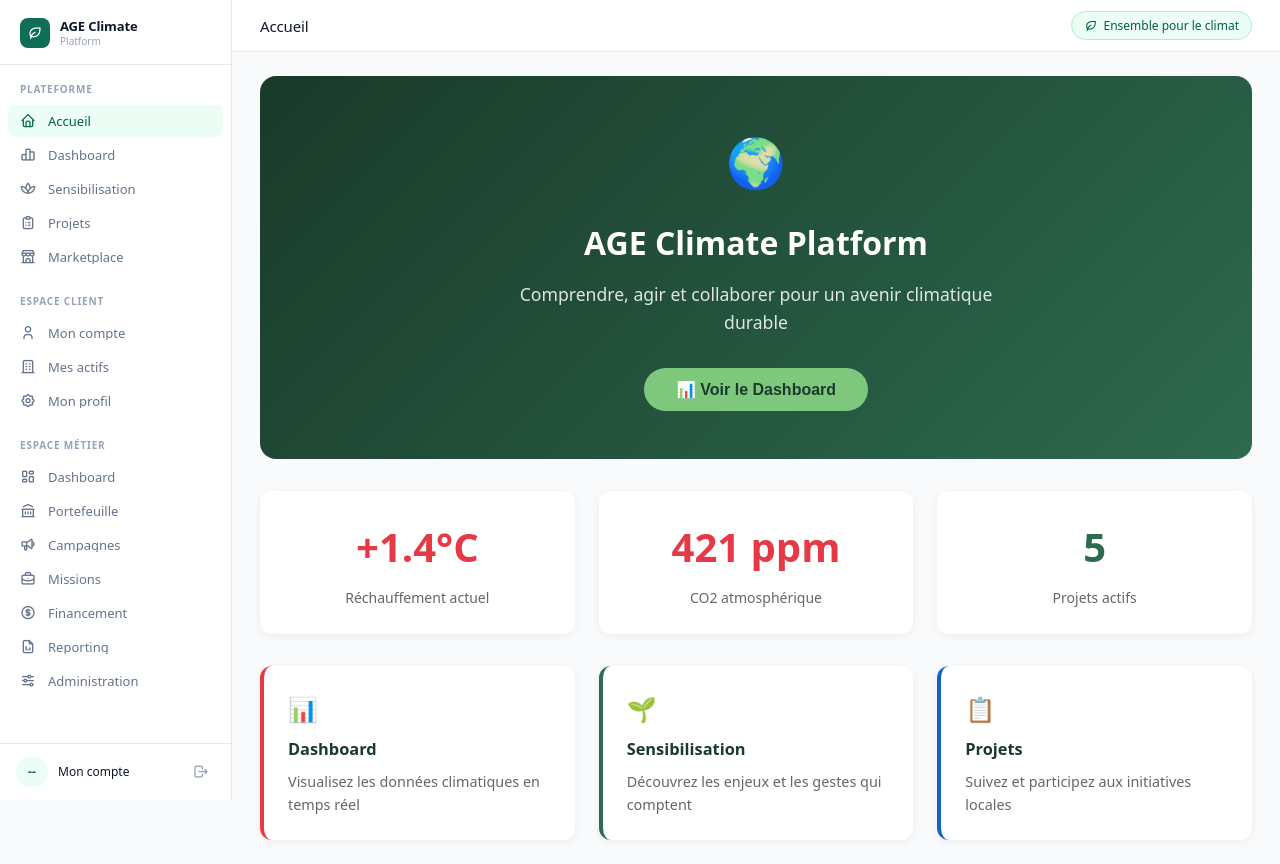
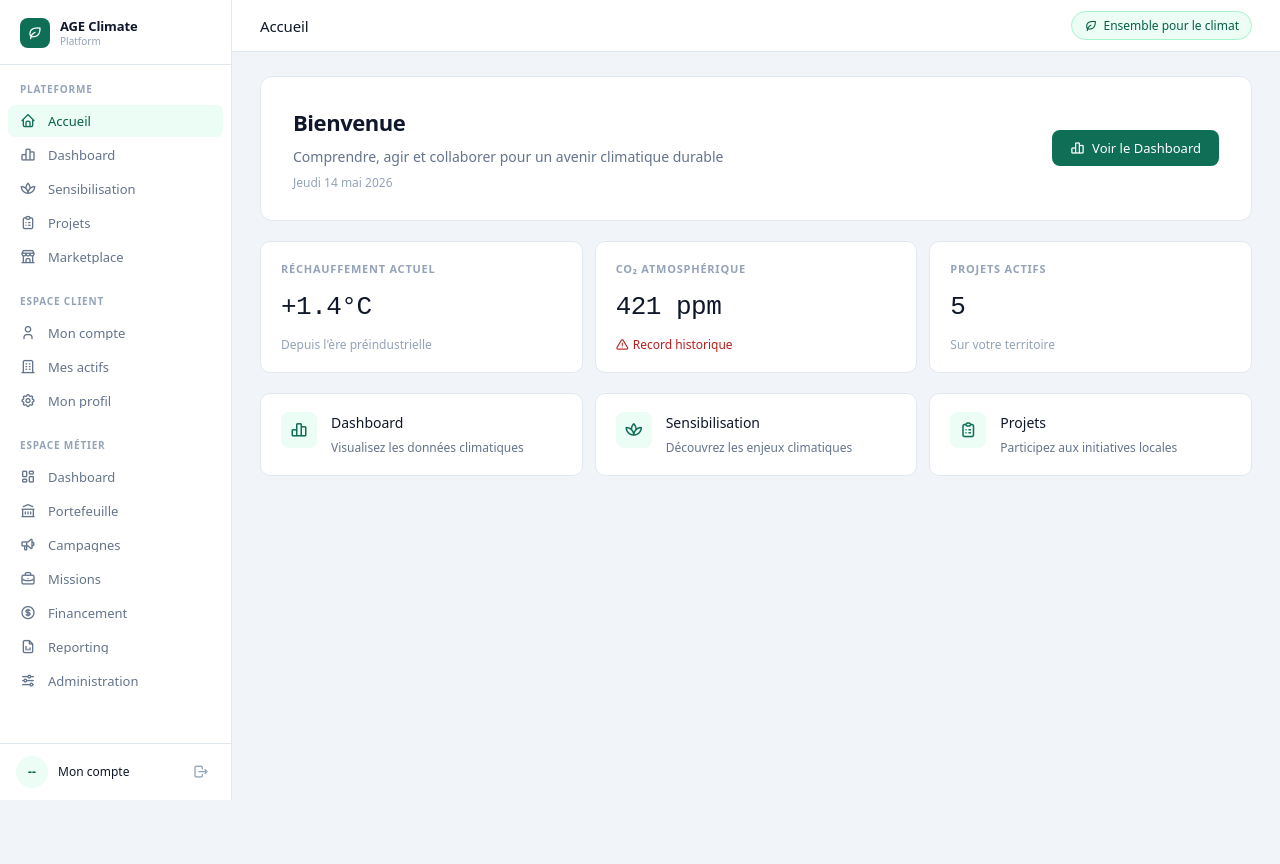
Before and after one commit to agelegacyqc-prog/age-climate-platform, a React (Vite) app: page / in a window 1280 px wide. After the commit the page ends 800 px from the top, so only its background shows below. Built offline with nearby package versions, Linux system fonts and the light colour scheme; no server answers.

Commit message:
feat: redesign Accueil corporate + fond gris

```diff
--- a/src/pages/Accueil.tsx
+++ b/src/pages/Accueil.tsx
@@ -6,57 +6,108 @@ import CartePortefeuille from "../components/CartePortefeuille"
 type Profil = "banque" | "assurance" | "particulier" | "collectivite" | null
 
 interface ProfilConfig {
-  titre: string
   sousTitre: string
-  boutons: { label: string; route: string; icone: string }[]
+  boutons: { label: string; route: string; icon: string }[]
   afficherCarte: boolean
+  kpis: { val: string; label: string; tendance?: string; tendanceColor?: string }[]
+  raccourcis: { route: string; icon: string; titre: string; desc: string }[]
 }
 
 const PROFIL_CONFIG: Record<string, ProfilConfig> = {
   banque: {
-    titre: "Bienvenue sur AGE Climate Platform",
     sousTitre: "Gérez le risque climatique de vos financements immobiliers",
     boutons: [
-      { label: "Mes campagnes", route: "/metier/campagnes", icone: "📋" },
-      { label: "Portefeuille", route: "/metier/portefeuille", icone: "🏢" },
+      { label: "Mes campagnes", route: "/metier/campagnes", icon: "ti-speakerphone" },
+      { label: "Portefeuille", route: "/metier/portefeuille", icon: "ti-building-bank" },
     ],
     afficherCarte: true,
+    kpis: [
+      { val: "247", label: "Actifs analysés", tendance: "+12 ce mois", tendanceColor: "#0F6E56" },
+      { val: "−6,4 %", label: "Décote moy. Brown Value", tendance: "Sur 180 biens", tendanceColor: "#94A3B8" },
+      { val: "8", label: "Campagnes actives", tendance: "3 en attente", tendanceColor: "#94A3B8" },
+    ],
+    raccourcis: [
+      { route: "/metier/campagnes", icon: "ti-speakerphone", titre: "Campagnes", desc: "Gérez vos campagnes d'analyse climatique" },
+      { route: "/metier/portefeuille", icon: "ti-building-bank", titre: "Portefeuille", desc: "Vue consolidée de vos actifs financés" },
+      { route: "/metier/reporting", icon: "ti-file-analytics", titre: "Reporting", desc: "Rapports CSRD, SFDR et conformité" },
+    ],
   },
   assurance: {
-    titre: "Bienvenue sur AGE Climate Platform",
     sousTitre: "Analysez l'exposition climatique de vos assurés",
     boutons: [
-      { label: "Mes campagnes", route: "/metier/campagnes", icone: "📋" },
-      { label: "Portefeuille", route: "/metier/portefeuille", icone: "🏢" },
+      { label: "Mes campagnes", route: "/metier/campagnes", icon: "ti-speakerphone" },
+      { label: "Portefeuille", route: "/metier/portefeuille", icon: "ti-building-bank" },
     ],
     afficherCarte: true,
+    kpis: [
+      { val: "312", label: "Biens assurés analysés", tendance: "+24 ce mois", tendanceColor: "#0F6E56" },
+      { val: "58/100", label: "Score risque moyen", tendance: "Risque modéré", tendanceColor: "#D97706" },
+      { val: "5", label: "Campagnes actives", tendance: "2 en attente", tendanceColor: "#94A3B8" },
+    ],
+    raccourcis: [
+      { route: "/metier/campagnes", icon: "ti-speakerphone", titre: "Campagnes", desc: "Gérez vos campagnes d'analyse climatique" },
+      { route: "/metier/portefeuille", icon: "ti-building-bank", titre: "Portefeuille", desc: "Vue consolidée de vos assurés" },
+      { route: "/metier/reporting", icon: "ti-file-analytics", titre: "Reporting", desc: "Rapports CSRD, SFDR et conformité" },
+    ],
   },
   particulier: {
-    titre: "Bienvenue sur AGE Climate Platform",
     sousTitre: "Évaluez le risque climatique de votre bien immobilier",
     boutons: [
-      { label: "Mon bien", route: "/client/actifs", icone: "🏠" },
-      { label: "Aides & Subventions", route: "/client/aides", icone: "💶" },
+      { label: "Mon bien", route: "/client/actifs", icon: "ti-home" },
+      { label: "Aides & Subventions", route: "/client/aides", icon: "ti-coin" },
     ],
     afficherCarte: false,
+    kpis: [
+      { val: "+1.4°C", label: "Réchauffement actuel", tendance: "Depuis l'ère préindustrielle", tendanceColor: "#94A3B8" },
+      { val: "421 ppm", label: "CO₂ atmosphérique", tendance: "Record historique", tendanceColor: "#B91C1C" },
+      { val: "5", label: "Projets actifs", tendance: "Sur votre territoire", tendanceColor: "#94A3B8" },
+    ],
+    raccourcis: [
+      { route: "/client/actifs", icon: "ti-home", titre: "Mon bien", desc: "Analysez le risque climatique de votre bien" },
+      { route: "/client/aides", icon: "ti-coin", titre: "Aides & Subventions", desc: "Découvrez les financements disponibles" },
+      { route: "/marketplace", icon: "ti-building-store", titre: "Marketplace", desc: "Trouvez vos experts partenaires" },
+    ],
   },
   collectivite: {
-    titre: "Bienvenue sur AGE Climate Platform",
     sousTitre: "Pilotez la résilience climatique de votre territoire",
     boutons: [
-      { label: "Mon territoire", route: "/metier/portefeuille", icone: "🗺️" },
-      { label: "Reporting", route: "/metier/reporting", icone: "📊" },
+      { label: "Mon territoire", route: "/metier/portefeuille", icon: "ti-map" },
+      { label: "Reporting", route: "/metier/reporting", icon: "ti-file-analytics" },
     ],
     afficherCarte: true,
+    kpis: [
+      { val: "47", label: "Sites analysés", tendance: "+5 ce mois", tendanceColor: "#0F6E56" },
+      { val: "62/100", label: "Score résilience moyen", tendance: "En amélioration", tendanceColor: "#0F6E56" },
+      { val: "3", label: "Rapports produits", tendance: "Ce trimestre", tendanceColor: "#94A3B8" },
+    ],
+    raccourcis: [
+      { route: "/metier/portefeuille", icon: "ti-map", titre: "Mon territoire", desc: "Vue géographique de vos sites" },
+      { route: "/metier/reporting", icon: "ti-file-analytics", titre: "Reporting", desc: "Conformité et rapports de durabilité" },
+      { route: "/marketplace", icon: "ti-building-store", titre: "Marketplace", desc: "Trouvez vos experts partenaires" },
+    ],
   },
   defaut: {
-    titre: "AGE Climate Platform",
     sousTitre: "Comprendre, agir et collaborer pour un avenir climatique durable",
     boutons: [
-      { label: "Voir le Dashboard", route: "/dashboard", icone: "📊" },
+      { label: "Voir le Dashboard", route: "/dashboard", icon: "ti-chart-bar" },
     ],
     afficherCarte: false,
+    kpis: [
+      { val: "+1.4°C", label: "Réchauffement actuel", tendance: "Depuis l'ère préindustrielle", tendanceColor: "#94A3B8" },
+      { val: "421 ppm", label: "CO₂ atmosphérique", tendance: "Record historique", tendanceColor: "#B91C1C" },
+      { val: "5", label: "Projets actifs", tendance: "Sur votre territoire", tendanceColor: "#94A3B8" },
+    ],
+    raccourcis: [
+      { route: "/dashboard", icon: "ti-chart-bar", titre: "Dashboard", desc: "Visualisez les données climatiques" },
+      { route: "/sensibilisation", icon: "ti-plant-2", titre: "Sensibilisation", desc: "Découvrez les enjeux climatiques" },
+      { route: "/projets", icon: "ti-clipboard-list", titre: "Projets", desc: "Participez aux initiatives locales" },
+    ],
   },
+}
+
+const LABEL_PROFIL: Record<string, string> = {
+  banque: "Banque", assurance: "Assurance",
+  particulier: "Particulier", collectivite: "Collectivité",
 }
 
 export default function Accueil() {
@@ -69,13 +120,11 @@ export default function Accueil() {
     async function chargerProfil() {
       const { data: { user } } = await supabase.auth.getUser()
       if (!user) { setLoading(false); return }
-
       const { data } = await supabase
         .from("profils")
         .select("profil, prenom")
         .eq("id", user.id)
         .single()
-
       if (data) {
         setProfil(data.profil as Profil)
         setPrenom(data.prenom || null)
@@ -86,108 +135,145 @@ export default function Accueil() {
   }, [])
 
   const config = PROFIL_CONFIG[profil || "defaut"] || PROFIL_CONFIG.defaut
-
-  const labelProfil: Record<string, string> = {
-    banque: "Banque",
-    assurance: "Assurance",
-    particulier: "Particulier",
-    collectivite: "Collectivité",
-  }
+  const today = new Date().toLocaleDateString("fr-FR", { weekday: "long", day: "numeric", month: "long", year: "numeric" })
 
   return (
+    <div style={{ display: "flex", flexDirection: "column", gap: "20px" }}>
+
+      {/* ── Hero sobre ── */}
+      <div style={{
+        background: "#FFFFFF",
+        border: "1px solid #E2E8F0",
+        borderRadius: "12px",
+        padding: "28px 32px",
+        display: "flex",
+        alignItems: "center",
+        justifyContent: "space-between",
+        gap: "20px",
+      }}>
         <div>
-      {/* Bandeau hero */}
-      <div style={{
-        background: "linear-gradient(135deg,#1a3a2a,#2d6a4f)",
-        borderRadius: "16px", padding: "3rem", color: "white",
-        marginBottom: "2rem", textAlign: "center",
+          {profil && (
+            <div style={{ marginBottom: "8px" }}>
+              <span style={{
+                background: "#ECFDF5", color: "#065F46",
+                padding: "3px 10px", borderRadius: "4px",
+                fontSize: "11px", fontWeight: 600,
+                letterSpacing: "0.06em", textTransform: "uppercase",
+                border: "1px solid #A7F3D0",
               }}>
-        <div style={{ fontSize: "3rem", marginBottom: "1rem" }}>🌍</div>
-
-        {profil && (
-          <div style={{ marginBottom: "1rem" }}>
-            <span style={{
-              background: "rgba(255,255,255,0.15)",
-              border: "1px solid rgba(255,255,255,0.3)",
-              padding: "4px 14px", borderRadius: "999px",
-              fontSize: "0.8rem", fontWeight: 700,
-              letterSpacing: "0.05em", textTransform: "uppercase",
-            }}>
-              {labelProfil[profil]}
+                {LABEL_PROFIL[profil]}
               </span>
             </div>
           )}
-
-        <h1 style={{ fontSize: "2rem", fontWeight: "800", marginBottom: "0.75rem" }}>
-          {prenom ? `Bonjour ${prenom} 👋` : config.titre}
-        </h1>
-
-        <p style={{
-          fontSize: "1.1rem", opacity: 0.85,
-          maxWidth: "520px", margin: "0 auto 2rem", lineHeight: 1.6,
-        }}>
+          <h2 style={{ fontSize: "22px", fontWeight: 600, color: "#0F172A", marginBottom: "6px", letterSpacing: "-0.02em" }}>
+            {loading ? "Chargement…" : prenom ? `Bonjour, ${prenom}` : "Bienvenue"}
+          </h2>
+          <p style={{ fontSize: "14px", color: "#64748B", marginBottom: "0" }}>
             {config.sousTitre}
           </p>
+          <p style={{ fontSize: "12px", color: "#94A3B8", marginTop: "4px" }}>
+            {today.charAt(0).toUpperCase() + today.slice(1)}
+          </p>
+        </div>
 
-        {loading ? (
-          <div style={{ opacity: 0.6, fontSize: "0.9rem" }}>Chargement…</div>
-        ) : (
-          <div style={{ display: "flex", gap: "1rem", justifyContent: "center", flexWrap: "wrap" }}>
+        {/* Boutons d'action */}
+        {!loading && (
+          <div style={{ display: "flex", gap: "10px", flexShrink: 0 }}>
             {config.boutons.map((b, i) => (
               <button
                 key={i}
                 onClick={() => navigate(b.route)}
                 style={{
-                  background: i === 0 ? "#7ec87e" : "rgba(255,255,255,0.15)",
-                  color: i === 0 ? "#1a3a2a" : "white",
-                  border: i === 0 ? "none" : "1px solid rgba(255,255,255,0.4)",
-                  padding: "0.75rem 2rem", borderRadius: "999px",
-                  fontSize: "1rem", fontWeight: "700", cursor: "pointer",
-                  display: "flex", alignItems: "center", gap: "8px",
+                  display: "flex", alignItems: "center", gap: "7px",
+                  background: i === 0 ? "#0F6E56" : "#FFFFFF",
+                  color: i === 0 ? "white" : "#0F172A",
+                  border: i === 0 ? "none" : "1px solid #E2E8F0",
+                  padding: "9px 18px", borderRadius: "8px",
+                  fontSize: "13px", fontWeight: 500, cursor: "pointer",
+                  transition: "background 0.12s",
+                  fontFamily: "inherit",
                 }}
               >
-                {b.icone} {b.label}
+                <i className={`ti ${b.icon}`} style={{ fontSize: "15px" }} aria-hidden="true" />
+                {b.label}
               </button>
             ))}
           </div>
         )}
       </div>
 
-      {/* KPIs */}
-      <div style={{ display: "grid", gridTemplateColumns: "repeat(3,1fr)", gap: "1.5rem", marginBottom: "2rem" }}>
-        {[
-          { val: "+1.4°C", label: "Réchauffement actuel", color: "#e63946" },
-          { val: "421 ppm", label: "CO2 atmosphérique", color: "#e63946" },
-          { val: "5", label: "Projets actifs", color: "#2d6a4f" },
-        ].map((k, i) => (
-          <div key={i} style={{ background: "white", padding: "1.5rem", borderRadius: "12px", boxShadow: "0 2px 8px rgba(0,0,0,0.06)", textAlign: "center" }}>
-            <div style={{ fontSize: "2.5rem", fontWeight: "800", color: k.color }}>{k.val}</div>
-            <div style={{ color: "#666", marginTop: "0.5rem" }}>{k.label}</div>
+      {/* ── KPIs ── */}
+      <div style={{ display: "grid", gridTemplateColumns: "repeat(3, 1fr)", gap: "12px" }}>
+        {config.kpis.map((k, i) => (
+          <div key={i} style={{
+            background: "#FFFFFF",
+            border: "1px solid #E2E8F0",
+            borderRadius: "10px",
+            padding: "18px 20px",
+          }}>
+            <div style={{ fontSize: "11px", fontWeight: 600, color: "#94A3B8", textTransform: "uppercase", letterSpacing: "0.07em", marginBottom: "10px" }}>
+              {k.label}
+            </div>
+            <div style={{ fontSize: "26px", fontWeight: 500, color: "#0F172A", letterSpacing: "-0.02em", marginBottom: "6px", fontFamily: "'DM Mono', monospace" }}>
+              {k.val}
+            </div>
+            {k.tendance && (
+              <div style={{ fontSize: "12px", color: k.tendanceColor || "#94A3B8", display: "flex", alignItems: "center", gap: "4px" }}>
+                {k.tendanceColor === "#0F6E56" && <i className="ti ti-trending-up" style={{ fontSize: "13px" }} aria-hidden="true" />}
+                {k.tendanceColor === "#B91C1C" && <i className="ti ti-alert-triangle" style={{ fontSize: "13px" }} aria-hidden="true" />}
+                {k.tendance}
+              </div>
+            )}
           </div>
         ))}
       </div>
 
-      {/* Carte portefeuille — uniquement pour banque, assurance, collectivité */}
+      {/* ── Carte portefeuille ── */}
       {!loading && config.afficherCarte && (
-        <div style={{ marginBottom: "2rem" }}>
         <CartePortefeuille />
-        </div>
       )}
 
-      {/* Raccourcis */}
-      <div style={{ display: "grid", gridTemplateColumns: "repeat(3,1fr)", gap: "1.5rem" }}>
-        {[
-          { route: "/dashboard", icone: "📊", titre: "Dashboard", desc: "Visualisez les données climatiques en temps réel", couleur: "#e63946" },
-          { route: "/sensibilisation", icone: "🌱", titre: "Sensibilisation", desc: "Découvrez les enjeux et les gestes qui comptent", couleur: "#2d6a4f" },
-          { route: "/projets", icone: "📋", titre: "Projets", desc: "Suivez et participez aux initiatives locales", couleur: "#1565c0" },
-        ].map((c, i) => (
-          <div key={i} onClick={() => navigate(c.route)} style={{ background: "white", padding: "1.5rem", borderRadius: "12px", boxShadow: "0 2px 8px rgba(0,0,0,0.06)", cursor: "pointer", borderLeft: `4px solid ${c.couleur}` }}>
-            <div style={{ fontSize: "1.5rem", marginBottom: "0.5rem" }}>{c.icone}</div>
-            <h3 style={{ color: "#1a3a2a", marginBottom: "0.5rem" }}>{c.titre}</h3>
-            <p style={{ color: "#666", fontSize: "0.9rem" }}>{c.desc}</p>
+      {/* ── Raccourcis ── */}
+      <div style={{ display: "grid", gridTemplateColumns: "repeat(3, 1fr)", gap: "12px" }}>
+        {config.raccourcis.map((c, i) => (
+          <div
+            key={i}
+            onClick={() => navigate(c.route)}
+            style={{
+              background: "#FFFFFF",
+              border: "1px solid #E2E8F0",
+              borderRadius: "10px",
+              padding: "18px 20px",
+              cursor: "pointer",
+              transition: "border-color 0.12s, background 0.12s",
+              display: "flex",
+              alignItems: "flex-start",
+              gap: "14px",
+            }}
+            onMouseEnter={e => {
+              (e.currentTarget as HTMLDivElement).style.borderColor = "#A7F3D0"
+              ;(e.currentTarget as HTMLDivElement).style.background = "#FAFFFE"
+            }}
+            onMouseLeave={e => {
+              (e.currentTarget as HTMLDivElement).style.borderColor = "#E2E8F0"
+              ;(e.currentTarget as HTMLDivElement).style.background = "#FFFFFF"
+            }}
+          >
+            <div style={{
+              width: "36px", height: "36px", borderRadius: "8px",
+              background: "#ECFDF5", display: "flex", alignItems: "center",
+              justifyContent: "center", flexShrink: 0,
+            }}>
+              <i className={`ti ${c.icon}`} style={{ fontSize: "18px", color: "#0F6E56" }} aria-hidden="true" />
+            </div>
+            <div>
+              <div style={{ fontWeight: 500, color: "#0F172A", fontSize: "14px", marginBottom: "4px" }}>{c.titre}</div>
+              <div style={{ fontSize: "12px", color: "#64748B", lineHeight: 1.5 }}>{c.desc}</div>
+            </div>
           </div>
         ))}
       </div>
+
     </div>
   )
 }
--- a/src/styles/Layout.css
+++ b/src/styles/Layout.css
@@ -8,7 +8,7 @@
 
 body {
   font-family: 'DM Sans', system-ui, sans-serif;
-  background: #F8FAFC;
+  background: #F1F5F9;
   color: #0F172A;
   font-size: 14px;
   line-height: 1.6;
```
Lines whose indentation alone changed are shown as unchanged.
